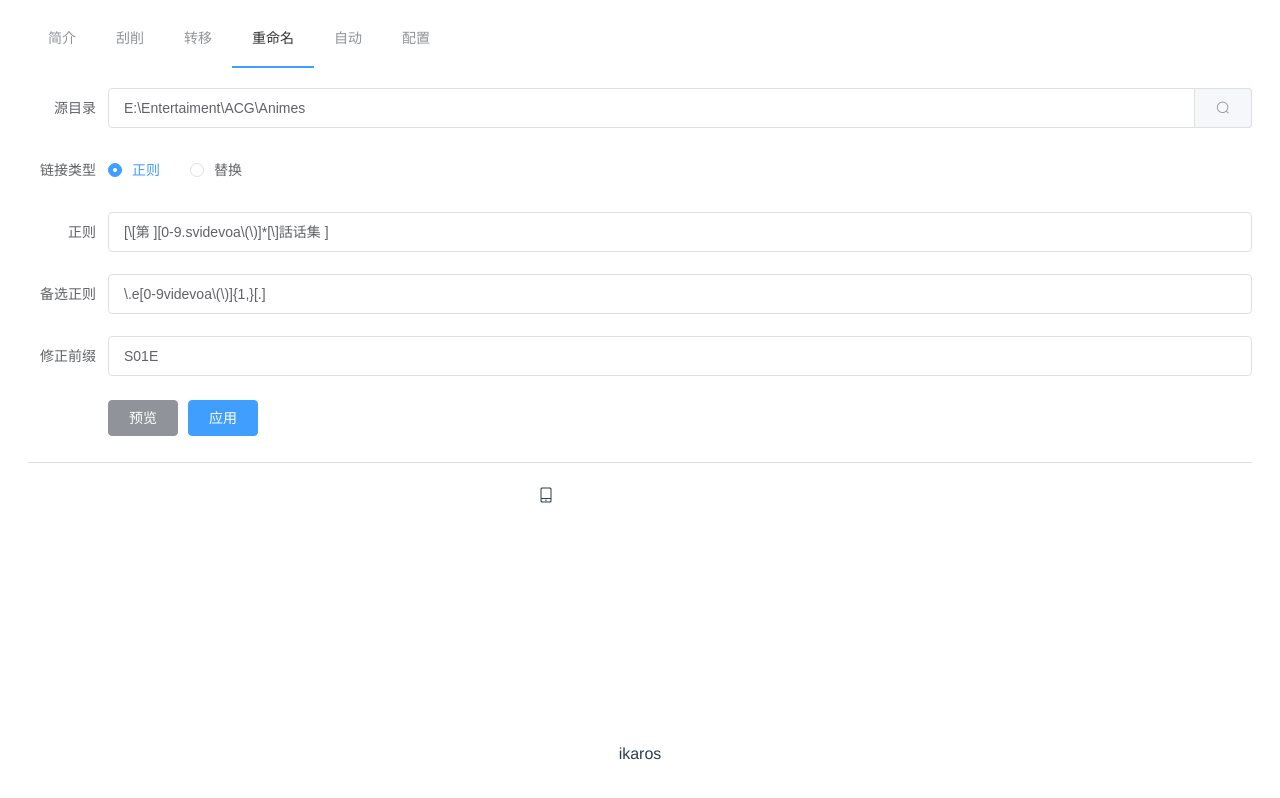
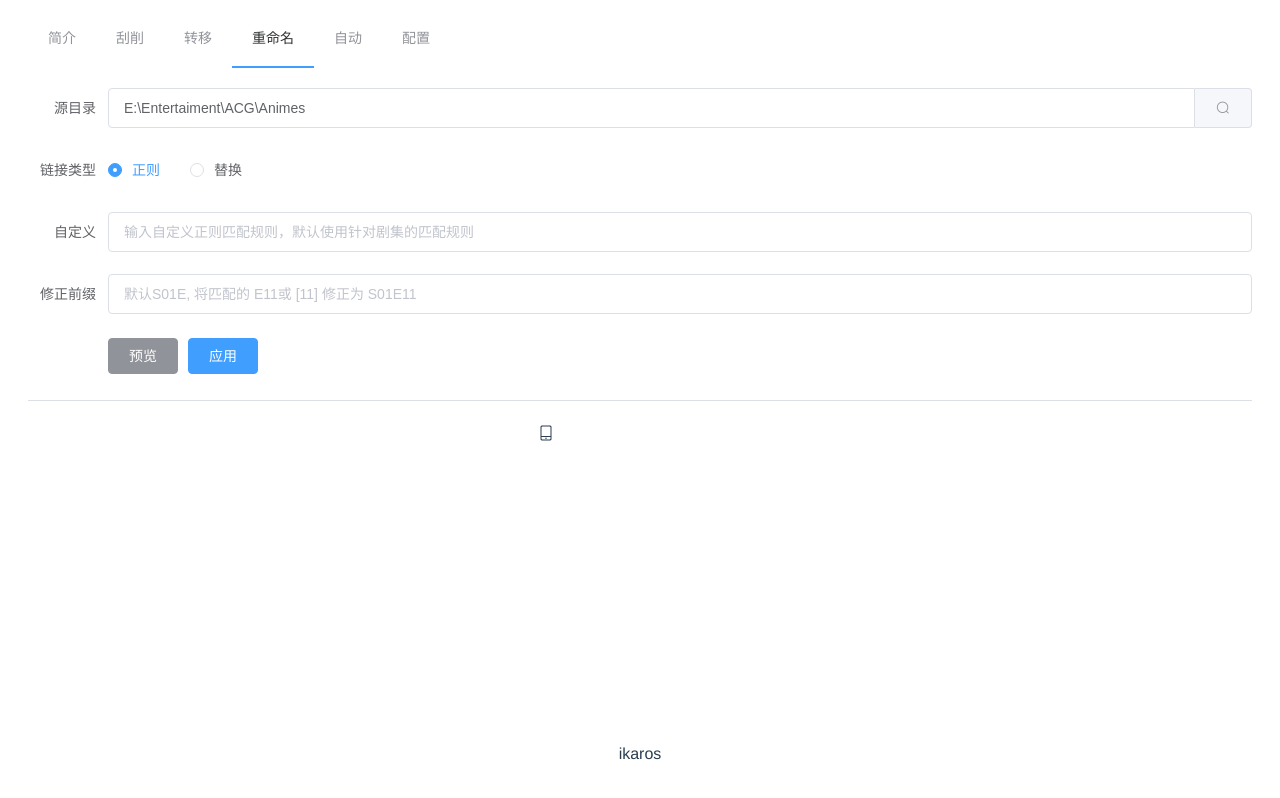
Before and after one commit to Suwmlee/ikaros-web, a Vue app: page / in a window 1280 px wide. Both pictures are taken after a click on the item "重命名". Built offline with nearby package versions, Linux system fonts and the light colour scheme; no server answers.

Commit message:
Update rename.vue

```diff
--- a/src/components/rename.vue
+++ b/src/components/rename.vue
@@ -12,14 +12,11 @@
                     <el-radio :label="1">替换</el-radio>
                 </el-radio-group>
             </el-form-item>
-            <el-form-item v-if="renametype==0" label="正则">
-                <el-input v-model="renameconf.reg"></el-input>
-            </el-form-item>
-            <el-form-item v-if="renametype==0" label="备选正则">
-                <el-input v-model="renameconf.reg2"></el-input>
+            <el-form-item v-if="renametype==0" label="自定义">
+                <el-input v-model="renameconf.reg" placeholder="输入自定义正则匹配规则，默认使用针对剧集的匹配规则"></el-input>
             </el-form-item>
             <el-form-item v-if="renametype==0" label="修正前缀">
-                <el-input v-model="renameconf.prefix"></el-input>
+                <el-input v-model="renameconf.prefix" placeholder="默认S01E, 将匹配的 E11或 [11] 修正为 S01E11"></el-input>
             </el-form-item>
             <el-form-item v-if="renametype==0" >
                 <el-button type="info" size="medium" @click="preview">预览</el-button>
@@ -91,9 +88,8 @@ export default {
             renametype: 0,
             renameconf: {
                 source_folder: 'E:\\Entertaiment\\ACG\\Animes',
-                reg: '[\\[第 ][0-9.svidevoa\\(\\)]*[\\]話话集 ]',
-                reg2: '\\.e[0-9videvoa\\(\\)]{1,}[.]',
-                prefix: 'S01E',
+                reg: '',
+                prefix: '',
                 ext_type: '',
                 base: '',
                 newfix: ''
@@ -107,11 +103,13 @@ export default {
             axios.post('/api/previewrename',this.renameconf)
                 .then(response => {
                     for(var i in response.data.prefix){
-                        var fix= i + "."+ response.data.prefix[i];
+                        let num: number = Number.parseInt(i) + 1;
+                        var fix= num + "重命名后: "+ response.data.prefix[i];
                         this.fixnames += fix + "\r\n";
                     }
                     for(var j in response.data.todo){
-                        var src = j + "."+ response.data.todo[j];
+                        let num: number = Number.parseInt(j) + 1;
+                        var src = num + "重命名前: "+ response.data.todo[j];
                         this.prenames += src + "\r\n";
                     }
                 })
```
